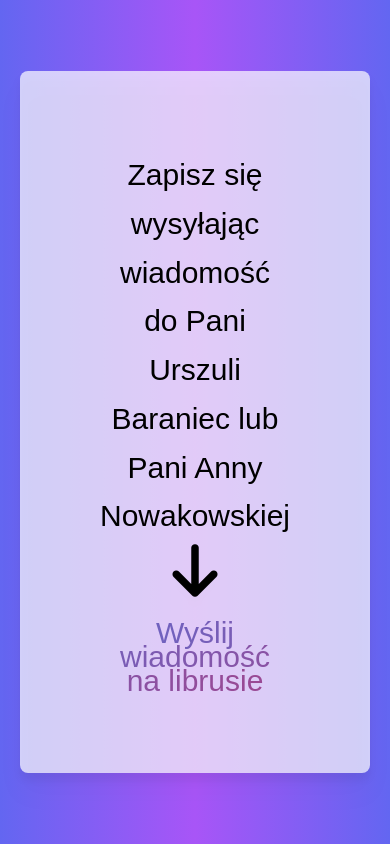
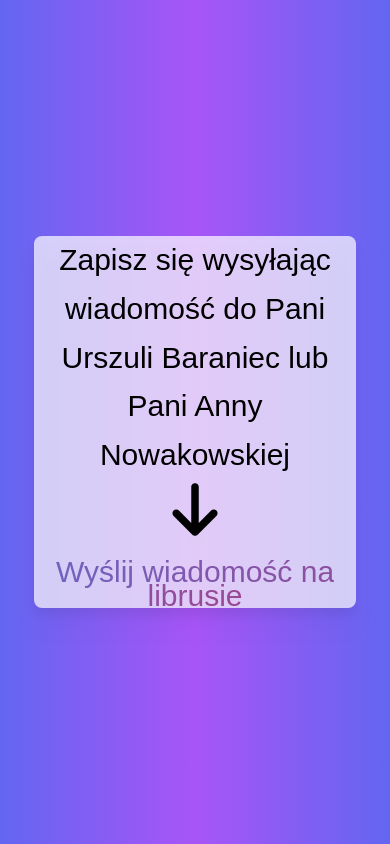
Before and after one commit to ZiQu-dev/ziqu-dev.github.io, a website built with Vite: page Portfolio/szkola/wieczor.html in a window 390 px wide. Built offline with nearby package versions, Linux system fonts and the light colour scheme.

Commit message:
Poprawiony link + paddingi

```diff
--- a/Portfolio/szkola/wieczor.html
+++ b/Portfolio/szkola/wieczor.html
@@ -14,10 +14,10 @@
     <div class="flex justify-center items-center h-screen">
         <div class="space-x-4 flex w-full">
             <div class="w-1/6"></div>
-            <div class="text-black lg:text-5xl text-center leading-6 bg-stripes-sky rounded-lg md:p-64 tlo-apple md:w-4/6 drop-shadow-xl text-3xl p-20">
+            <div class="text-black lg:text-5xl text-center leading-6 bg-stripes-sky rounded-lg md:p-36 lg:p-64 tlo-apple md:w-4/6 drop-shadow-xl text-3xl p-12">
                 <div class="rounded-lg grid place-content-center leading-relaxed">Zapisz się wysyłając wiadomość do Pani Urszuli Baraniec lub Pani Anny Nowakowskiej</div>
                 <i class="fa-solid fa-arrow-down strzalka w-full pb-5"></i>
-                <a class="text-transparent bg-clip-text bg-gradient-to-r from-blue-500 to-rose-600 background-animate" href="https://synergia.librus.pl/wiadomosci/2/5 md:text-3xl text-xl">Wyślij wiadomość na librusie</a>
+                <a class="text-transparent bg-clip-text bg-gradient-to-r from-blue-500 to-rose-600 background-animate" href="https://synergia.librus.pl/wiadomosci/2/5">Wyślij wiadomość na librusie</a>
             </div>
             <div class="w-1/6"></div>
         </div>
```
